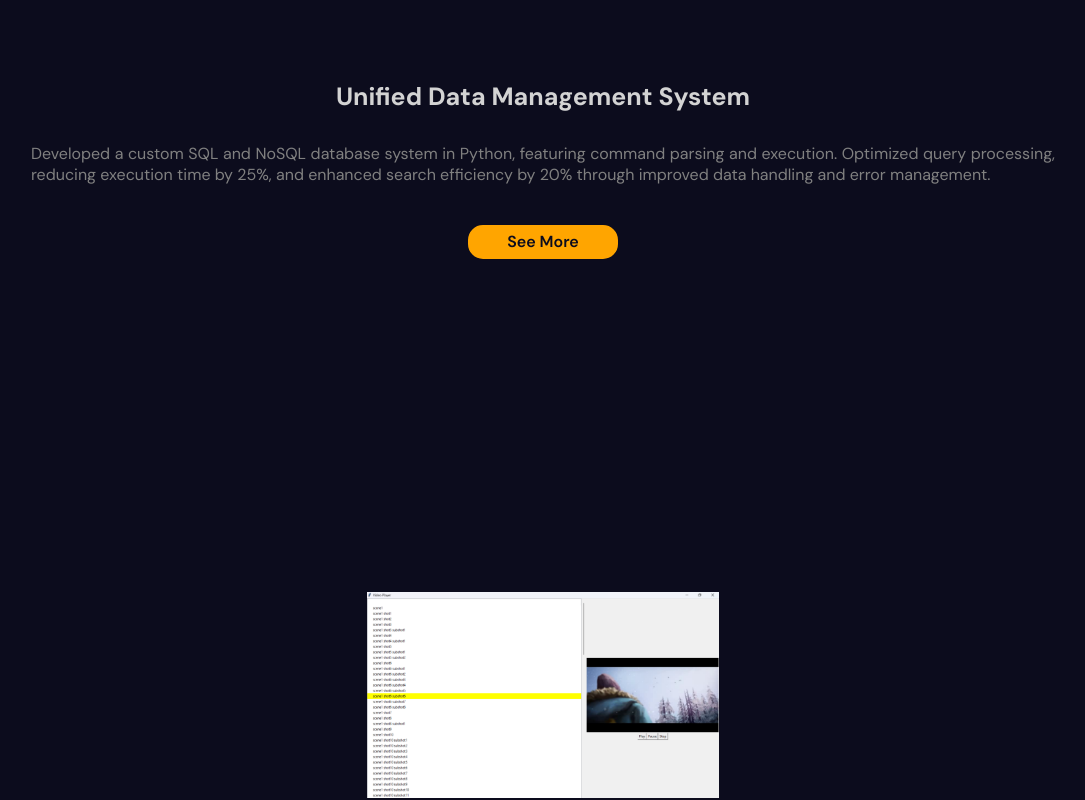
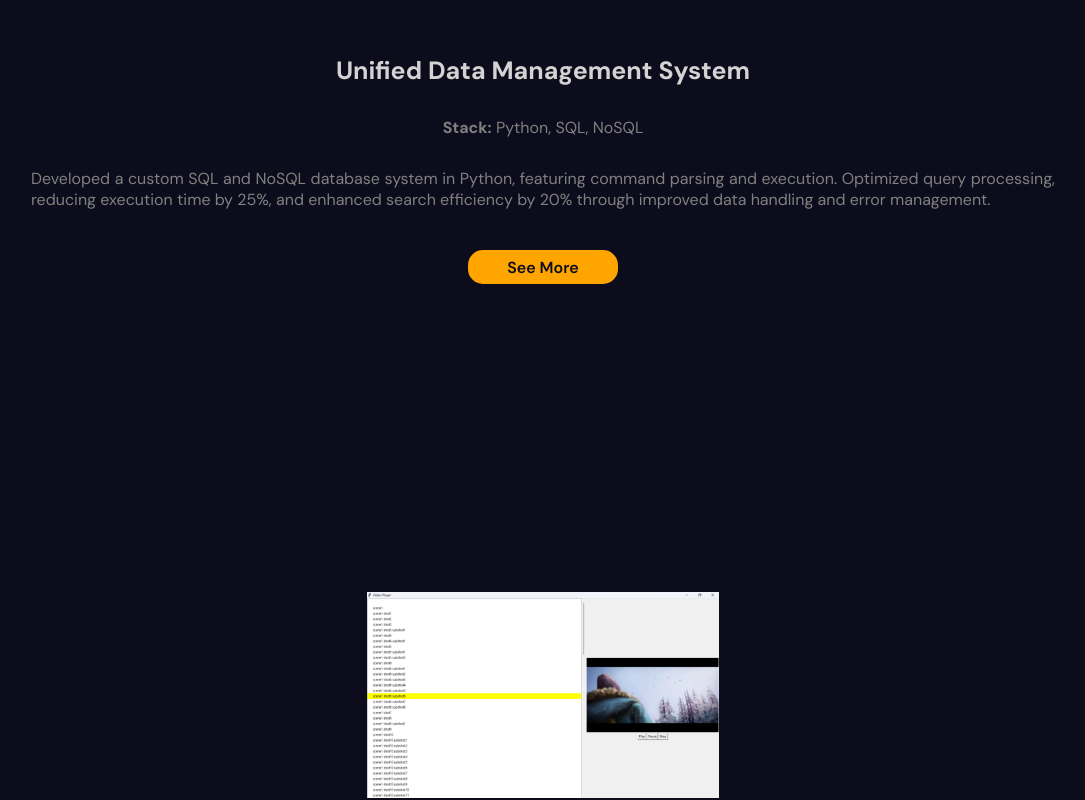
Before and after one commit to shahkaran281/Animated-Portfolio, a React (Vite) app: page / in a window 1280 px wide. Shown: the part 2698-3498 px from the top of the page, without its empty margins (97-1182 px from the left). Built offline with nearby package versions, Linux system fonts and the light colour scheme.

Commit message:
Added tech stack display to project cards

```diff
--- a/src/components/portfolio/Portfolio.jsx
+++ b/src/components/portfolio/Portfolio.jsx
@@ -68,6 +68,8 @@ const Single = ({ item }) => {
                     </div>
                     <motion.div className="textContainer" style={{ y }}>
                         <h2 className='title'>{item.title}</h2>
+                        <p className="stack"><strong>Stack:</strong> {item.stack}</p>
+
                         <p>{item.desc}</p>
 
                         {/* Buttons container for "See More" and "Watch Demo" */}
```
